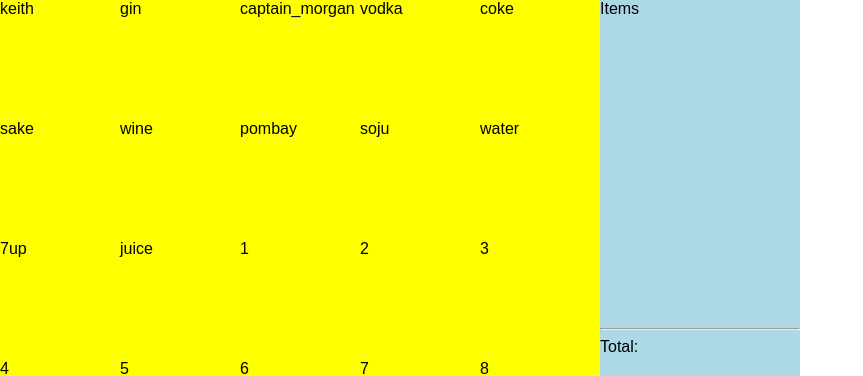
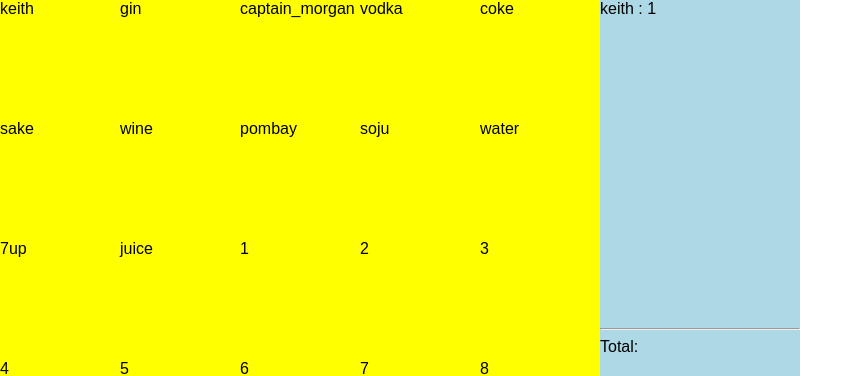
Before and after one commit to rxiayth/simple_pos, a React (Create React App) app: page / in a window 1280 px wide. Both pictures are taken after a click on the element "keith". Shown: the top 376 px of the page, without its empty margins (0-863 px from the left). Built offline with nearby package versions, Linux system fonts and the light colour scheme.

Commit message:
implemented callback functions in App.js for Menu and Cart

```diff
--- a/src/App.js
+++ b/src/App.js
@@ -1,8 +1,8 @@
 import React, { Component } from 'react';
 import './App.css';
 import Menu from './Menu/Menu'
-import Cart from './Cart/Cart'
-import Actions from './Actions/Actions'
+import Cart from './Cart/Cart.js'
+import Actions from './Actions/Actions.js'
 
 class App extends Component {
 
@@ -11,16 +11,21 @@
 	constructor(props) {
 		super(props);
 		this.state = {
-			inventory: {},
-			cart: {'item':'hi'}
+			menu: {}, // has the properties of drink.
+			inventory: {}, // sku : volume
+			cart: {}
 		}
+
+		this.selectMenuItem = this.selectMenuItem.bind(this);
 	}
 
+	selectMenuItem(sku) {
+		var name = this.state.menu[sku].product_name;
+		var alreadyInCart = name in this.state.cart;
+		var volume = (alreadyInCart ? this.state.cart[name]+1 : 1);
 
-	selectItem(e, item) {
-
-		console.log(e.target.innerHTML)
-		// this.setState({cart: this.state.cart })
+		this.state.cart[name] = volume;
+		this.setState({cart : this.state.cart});
 	}
 
 	componentWillMount() {
@@ -56,26 +61,26 @@
 		for (var i = 0; i < NUM_OF_ITEMS; i++) {
 			var product_name = DRINK_LIST[i];
 			var price = Math.floor(Math.random() * i * 100)/100;
-			var volume = 10;
 			var sku = 1003900 + i;
 			var drink = {
 				product_name : product_name,
 				price : price,
-				volume : volume,
 				sku : sku
 			}
-			this.state.inventory[drink.sku] = drink;
+			this.state.menu[drink.sku] = drink;
+			this.state.inventory[drink.sku] = 10;
 		}
 
-		this.setState({'inventory':this.state.inventory});
+		this.setState({menu:this.state.menu});
+		this.setState({inventory:this.state.inventory});
 	}
 
     render() {
         return (
-            <div className="App">
+            <div className='App'>
 				<Menu
-					inventory={this.state.inventory}
-					selectItem={this.selectItem}
+					menu={this.state.menu}
+					selectMenuItem={this.selectMenuItem}
 				/>
 				<Cart
 					cart={this.state.cart}
--- a/src/Cart/Cart.js
+++ b/src/Cart/Cart.js
@@ -4,15 +4,27 @@
 class Cart extends Component {
 
     render() {
+        var cartItems = [];
+        for (var name in this.props.cart) {
+            if ( this.props.cart.hasOwnProperty(name)) {
+                cartItems.push(
+            		<div
+                        >
+            			{name + ' : ' + this.props.cart[name]}
+
+            		</div>
+                );
+                console.log(name + this.props.cart[name]);
+            }
+        }
         return (
-           <div className='cart' >
-           		<div className='cartItems'>Items
-           			{ console.dir(this.props.cart) }
-           		</div>
+            <div className='cart' >
+                <div className='cartItems' >
+                    {cartItems}
+                </div>
 
            		<hr />
            		<div className='cartTotal'>Total:</div>
-
            </div>
         );
     }
--- a/src/Menu/Menu.js
+++ b/src/Menu/Menu.js
@@ -1,21 +1,40 @@
 import React, { Component } from 'react';
 import '../App.css';
+import MenuItem from './MenuItem.js';
 
 class Menu extends Component {
 
-    // this.props.inventory should have 25 items in it
-    // this.props.menuClick should be function from App.js
+    // this.props.menu should have 25 items in it
+    // this.props.selectMenuItem should be function from App.js
     constructor(props) {
       super(props);
     }
 
-
     render() {
-        var buttons = [];
+        var menuItems = [];
+        for (var sku in this.props.menu) {
+            {/*
+            'hasOwnPropery' is needed because it's possible to insert keys
+            into the prototype object of 'this.props.menu'.
+            link: https://stackoverflow.com/questions/558981/getting-a-list-of-associative-array-keys
+            */}
+            if (this.props.menu.hasOwnProperty(sku)) {
+                menuItems.push(
+                    <MenuItem
+                        key={this.props.menu[sku].sku}
+                        item={this.props.menu[sku]}
+                        selectMenuItem={this.props.selectMenuItem}
+                    />
+                );
+            }
+        }
 
         return (
             <div className='menu' >
-
+                {menuItems}
+            </div>
+        );
+            {/*
                 { Object.keys(this.props.inventory).map(
                 (key) => {
                 return (
@@ -26,10 +45,9 @@
                 </div>)
             }
         )}
+        */}
 
         {/* 5x5 buttons */}
-           </div>
-        );
     }
 }
 
--- a/src/Menu/MenuItem.js
+++ b/src/Menu/MenuItem.js
@@ -0,0 +1,25 @@
+import React, { Component } from 'react';
+import '../App.css';
+
+class MenuItem extends Component {
+
+    constructor(props) {
+      super(props);
+      this.onClick = this.onClick.bind(this);
+    }
+
+    onClick(e) {
+        e.preventDefault();
+        this.props.selectMenuItem(this.props.item.sku);
+    }
+
+    render() {
+        return (
+            <div onClick={this.onClick}>
+                {this.props.item.product_name}
+            </div>
+        )
+    }
+}
+
+export default MenuItem;
```
Lines whose indentation alone changed are shown as unchanged.
